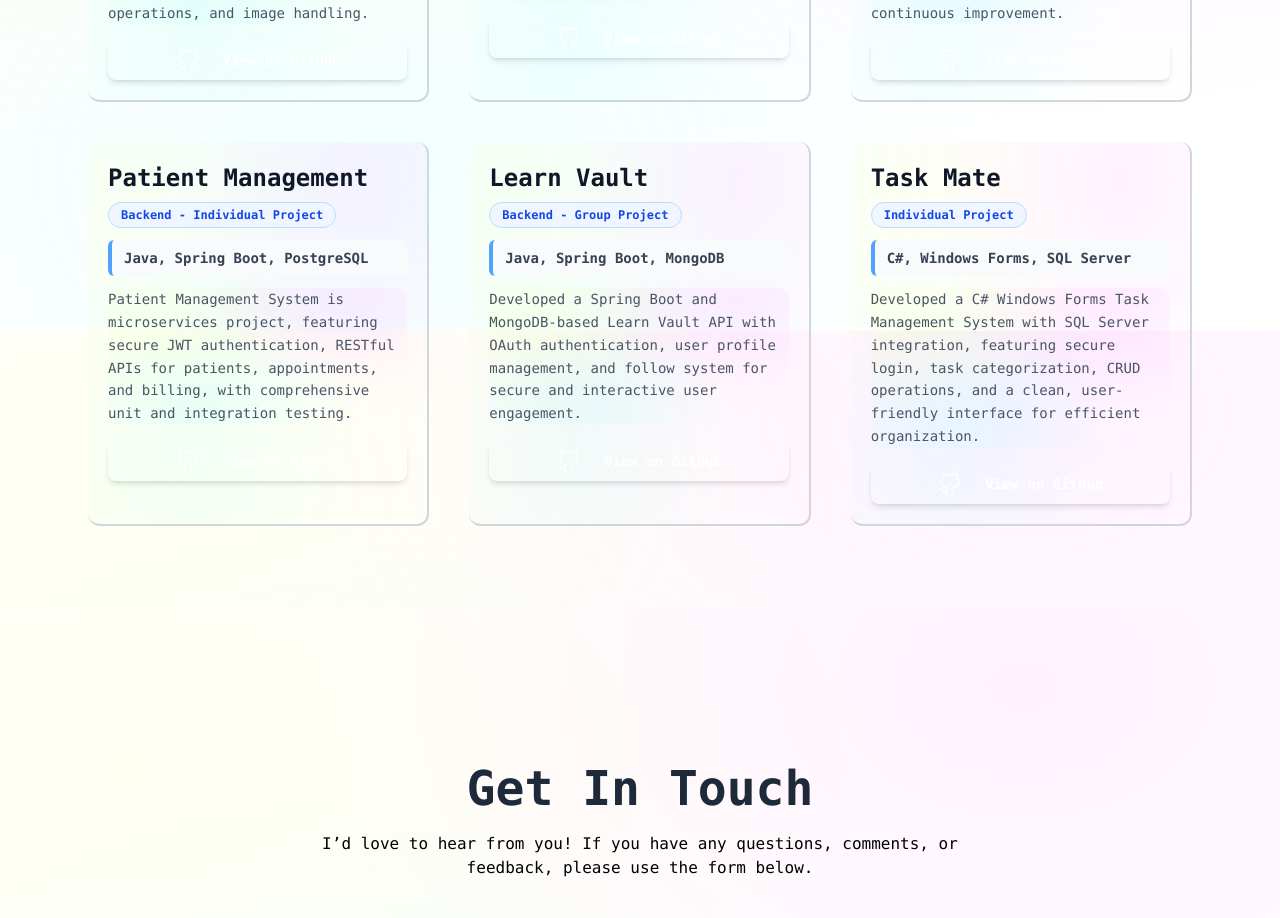
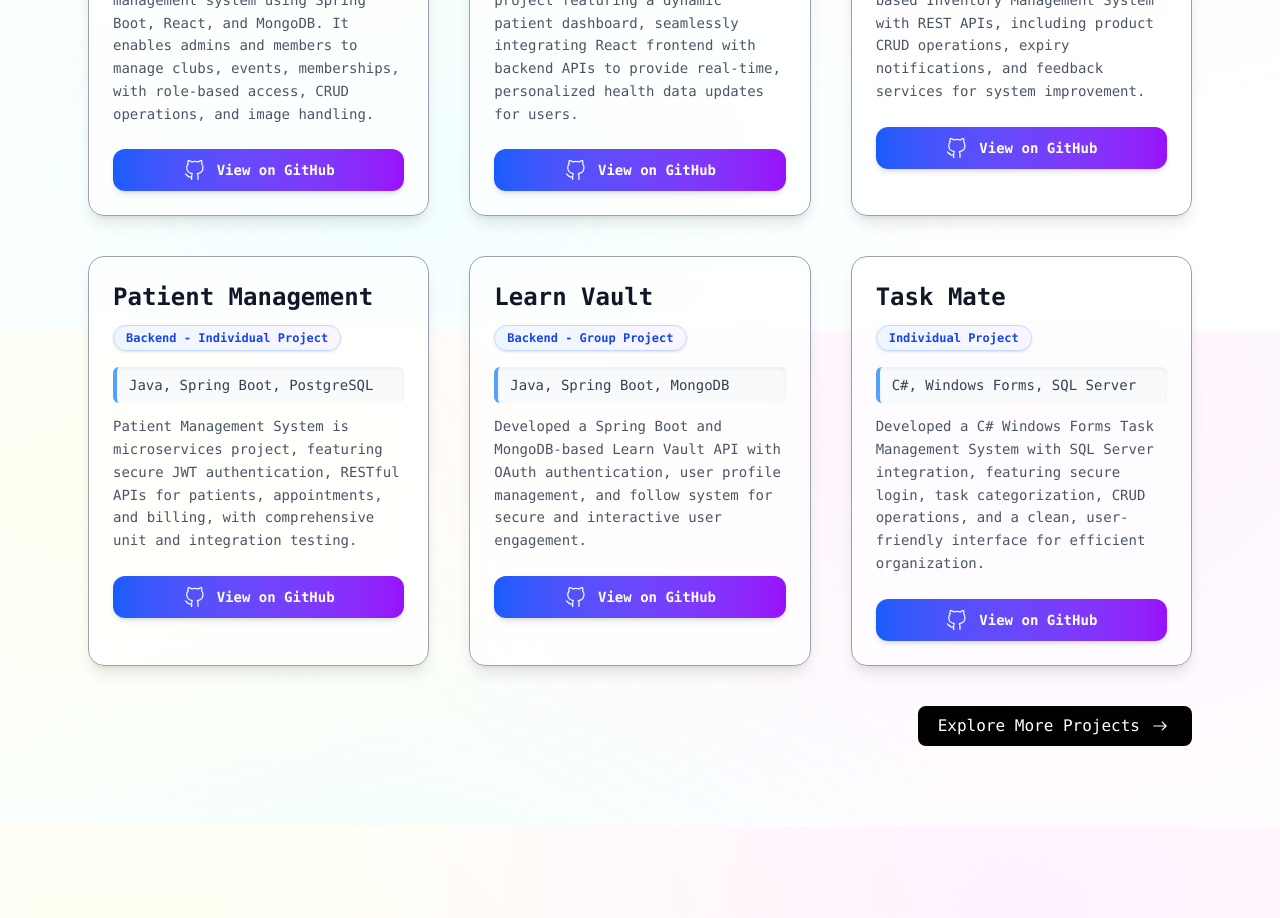
Before and after one commit to kavishka-wilagedara/my-portfolio, a React (Vite) app: page / in a window 1280 px wide. Shown: the part 2840-3758 px from the top of the page. Built offline with nearby package versions, Linux system fonts and the light colour scheme; no server answers.

Commit message:
style(project): update project card

```diff
--- a/src/sections/Project.jsx
+++ b/src/sections/Project.jsx
@@ -1,5 +1,6 @@
 import React, { useState } from "react";
 import { VscGithubAlt } from "react-icons/vsc";
+import { IoIosArrowRoundForward } from "react-icons/io";
 
 const Project = () => {
   const [projects] = useState([
@@ -24,7 +25,7 @@ const Project = () => {
       type: "Backend - Group Project",
       techStack: "Java, Spring Boot, MySQL",
       infor:
-        "Developed a Spring Boot and MySQL-based Inventory Management System with REST APIs, including product CRUD operations, expiry notifications, and feedback services for efficient tracking and continuous improvement.",
+        "Developed a Spring Boot and MySQL-based Inventory Management System with REST APIs, including product CRUD operations, expiry notifications, and feedback services for system improvement.",
       github: "https://github.com/chamuda-arangalla/Inventory-Management",
     },
     {
@@ -62,31 +63,34 @@ const Project = () => {
         <h2 className="text-3xl sm:text-4xl lg:text-5xl font-bold mb-2 sm:mb-3 text-gray-800 text-center mt-2 sm:mt-10">
           Recent Work
         </h2>
+        <p className="text-center max-w-2xl mx-auto mt-5">
+          Here are some of the projects I’ve been working on recently,
+          showcasing my skills in full-stack development.
+        </p>
 
-        <div className="grid sm:grid-cols-1 md:grid-cols-2 lg:grid-cols-3 gap-10 mt-5">
+        <div className="grid sm:grid-cols-1 md:grid-cols-2 lg:grid-cols-3 gap-10 mt-10">
           {projects.map((project, index) => (
             <div
               key={index}
-              className="group p-5 sm:p-5 rounded-lg sm:rounded-xl bg-rainbow
-             border-b-2 border-r-2 border-gray-300
-             hover:border-b-4 hover:border-r-4 hover:border-black
-             transition-all duration-300"
+              className="group relative p-6 rounded-2xl bg-white/70 backdrop-blur-md shadow-lg border border-gray-400
+      hover:shadow-2xl hover:-translate-y-2 hover:border-b-4 hover:border-r-4 hover:border-b-black hover:border-r-black transition-all duration-500 ease-out"
             >
-              <h3 className="text-2xl font-bold mb-2 text-gray-900 group-hover:text-gray-600 transition-colors">
+              {/* Floating gradient glow */}
+              <div className="absolute inset-0 rounded-2xl opacity-0 group-hover:opacity-100 bg-linear-to-br from-blue-200 via-purple-200 to-pink-200 blur-2xl -z-10 transition-opacity duration-700"></div>
+
+              <h3 className="text-2xl font-bold mb-3 text-gray-900 group-hover:text-blue-700 transition-colors duration-300">
                 {project.name}
               </h3>
 
-              <div className="inline-block px-3 py-1 mb-3 bg-blue-50 text-blue-700 text-xs font-semibold rounded-full border border-blue-200">
+              <div className="inline-block px-3 py-1 mb-4 bg-linear-to-r from-blue-50 to-purple-50 text-blue-700 text-xs font-semibold rounded-full border border-blue-200 shadow-sm">
                 {project.type}
               </div>
 
-              <div className="mb-3">
-                <p className="text-sm font-semibold text-gray-700 bg-gray-50 px-3 py-2 rounded-md border-l-4 border-blue-400">
-                  {project.techStack}
-                </p>
-              </div>
+              <p className="text-sm font-medium text-gray-700 bg-gray-50 px-3 py-2 mb-3 rounded-md border-l-4 border-blue-400 shadow-inner">
+                {project.techStack}
+              </p>
 
-              <p className="text-sm text-gray-600 leading-relaxed mb-4 rounded-xl border-gray-100 bg-rainbow">
+              <p className="text-sm text-gray-600 leading-relaxed mb-6">
                 {project.infor}
               </p>
 
@@ -94,16 +98,27 @@ const Project = () => {
                 href={project.github}
                 target="_blank"
                 rel="noopener noreferrer"
-                className="inline-flex items-center gap-6 w-full justify-center py-2 px-4
-               text-white text-sm font-semibold rounded-lg
-               hover:from-blue-600 hover:to-blue-700
-                transition-all duration-300 shadow-md hover:shadow-lg"
+                className="inline-flex items-center justify-center gap-3 w-full py-2.5 px-5 text-white text-sm font-semibold
+        rounded-xl bg-linear-to-r from-blue-600 to-purple-600 hover:from-purple-700 hover:to-blue-700
+        transition-all duration-300 shadow-md hover:shadow-xl"
               >
-                <VscGithubAlt size={24} />
+                <VscGithubAlt size={22} />
                 View on GitHub
               </a>
             </div>
           ))}
+        </div>
+
+        <div className="flex justify-end  mt-10 text-center">
+          <a
+            href="https://github.com/kavishka-wilagedara?tab=repositories"
+            target="_blank"
+            rel="noopener noreferrer"
+            className="flex items-center gap-2 px-5 py-2 text-white rounded-lg bg-black hover:bg-gray-900 transition-colors duration-300 "
+          >
+            Explore More Projects
+            <IoIosArrowRoundForward size={24} />
+          </a>
         </div>
       </div>
     </section>
```
